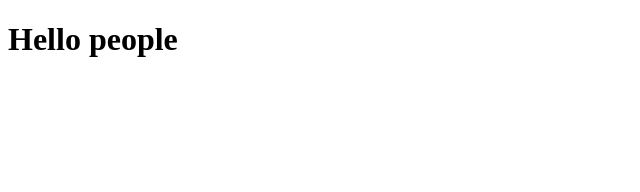
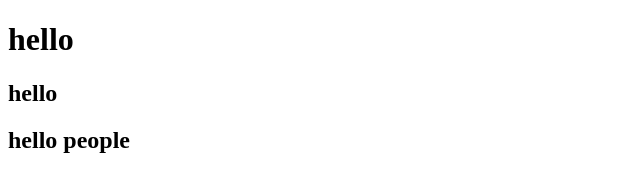
Before and after one commit to bowmanp93/my-podcast, a plain HTML site: page index.html in a window 1280 px wide. Shown: the whole page, without its empty margins (0-640 px from the left). Drawn offline with Linux system fonts and the light colour scheme.

Commit message:
create index.html file

```diff
--- a/index.html
+++ b/index.html
@@ -1,5 +1,10 @@
 <!DOCTYPE html>
-<title>people</title>
 <h1>
-    Hello people
+    hello
 </h1>
+<div>
+    <h2>hello</h2>
+    <div>
+        <h2>hello people</h2>
+    </div>
+</div>
```
